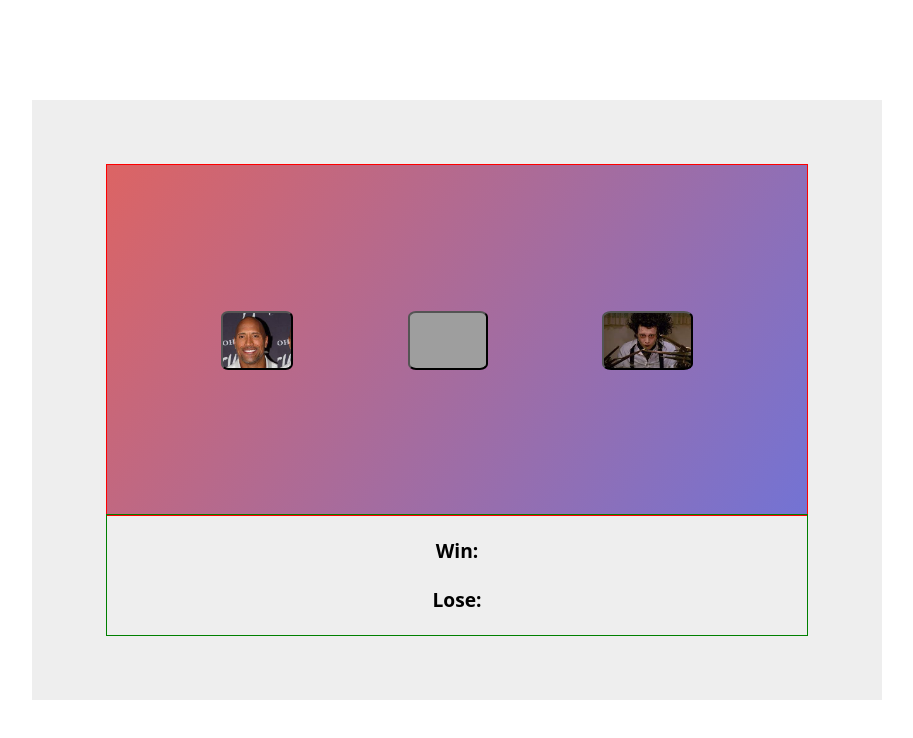
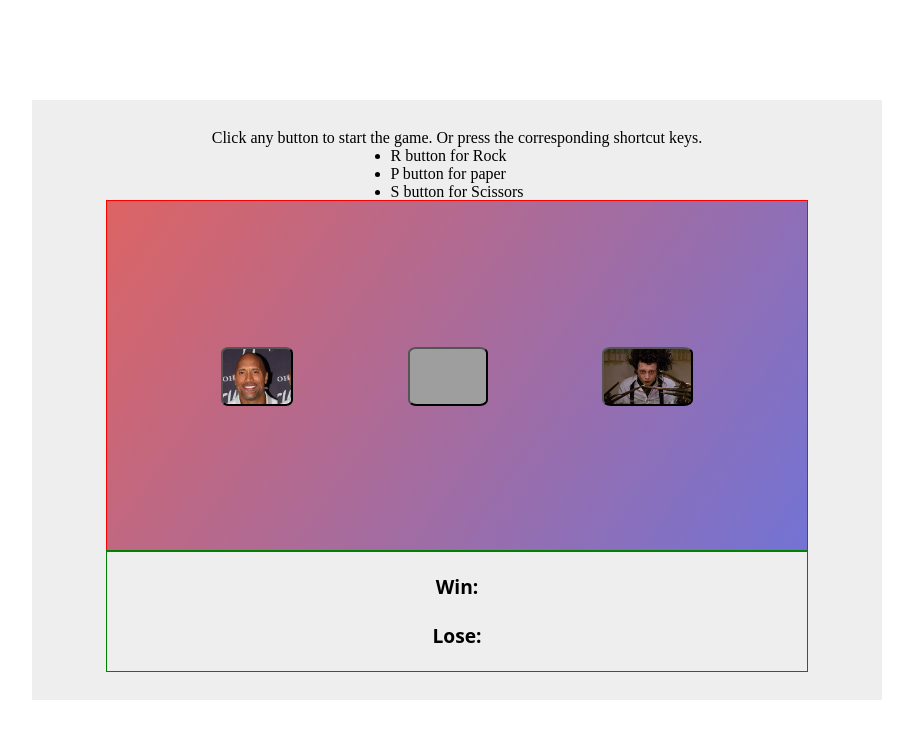
Before and after one commit to wilver-g/Rock-paper-scissor, a plain HTML site: page index.html in a window 1280 px wide. Shown: the whole page, without its empty margins (183-1096 px from the left). Drawn offline with Linux system fonts and the light colour scheme; grey boxes are pictures that could not be loaded.

Commit message:
added instruction at the top of the page

```diff
--- a/index.html
+++ b/index.html
@@ -8,7 +8,12 @@
     <script src="script.js" defer></script>
 </head>
 <body>
-  <div class="main-container">
+  <div class="main-container"> <p>Click any button to start the game. Or press the corresponding shortcut keys.</p>
+    <ul>
+      <li>R button for Rock</li>
+      <li>P button for paper</li>
+      <li>S button for Scissors</li>
+    </ul>
    <div class="buttons-container">
     <div class="rock">
       <button class="btn rock-btn">rock</button>
```
